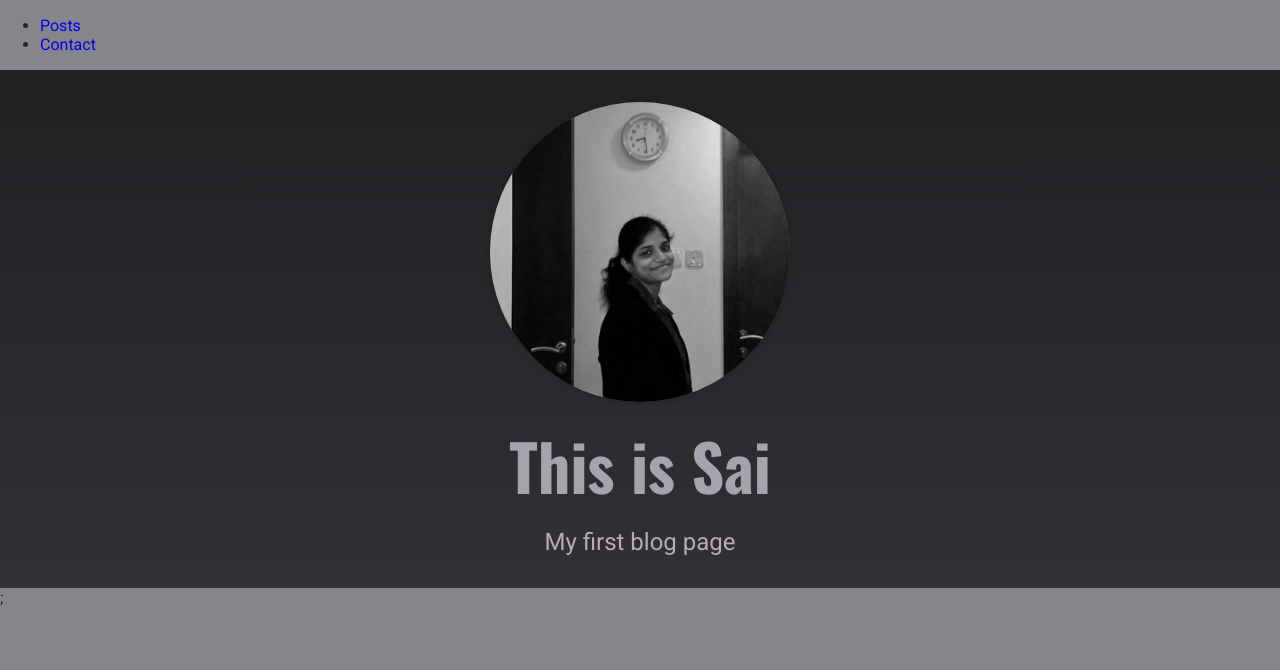
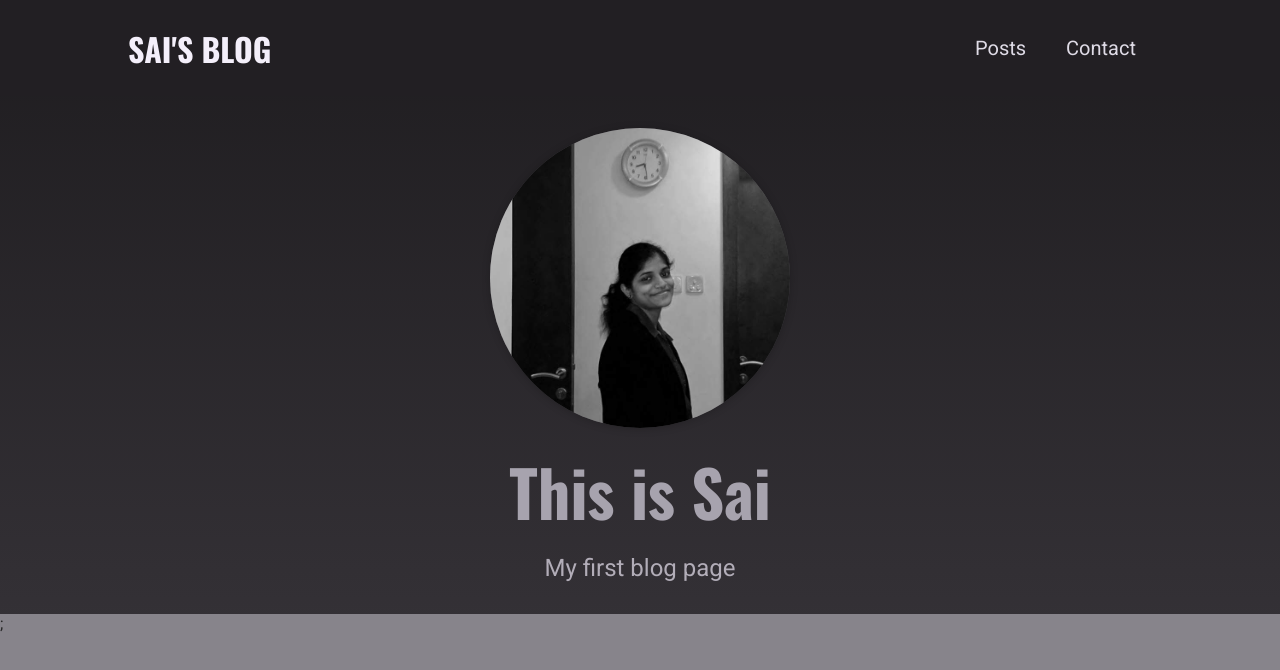
Before and after one commit to sailakshmy/blogProject, a Next.js app in the folder blog/: page / in a window 1280 px wide. Shown: the top 670 px of the page. Built offline with nearby package versions, Linux system fonts and the light colour scheme.

Commit message:
Added the styles for main navigation and logo files

```diff
--- a/blog/components/layout/logo.js
+++ b/blog/components/layout/logo.js
@@ -1,7 +1,8 @@
 import React from "react";
+import styles from "./logo.module.css";
 
 const Logo = () => {
-  return <div></div>;
+  return <div className={styles.logo}>Sai's blog</div>;
 };
 
 export default Logo;
--- /dev/null
+++ b/blog/components/layout/logo.module.css
@@ -0,0 +1,13 @@
+.logo {
+    text-transform: uppercase;
+    font-size: var(--size-5);
+    font-weight: bold;
+    font-family: 'Oswald', sans-serif;
+    color: var(--color-grey-50);
+  }
+
+  @media (min-width: 768px) {
+    .logo {
+      font-size: var(--size-8);
+    }
+  }
--- a/blog/components/layout/main-navigation.js
+++ b/blog/components/layout/main-navigation.js
@@ -1,14 +1,13 @@
 import React from "react";
 import Logo from "./logo";
 import Link from "next/link";
+import styles from "./main-navigation.module.css";
 
 const MainNavigation = () => {
   return (
-    <header>
+    <header className={styles.header}>
       <Link href="/">
-        <a>
-          <Logo />
-        </a>
+        <Logo />
       </Link>
       <nav>
         <ul>
--- /dev/null
+++ b/blog/components/layout/main-navigation.module.css
@@ -0,0 +1,42 @@
+.header {
+    width: 100%;
+    height: 6rem;
+    background-color: var(--color-grey-900);
+    display: flex;
+    justify-content: space-between;
+    align-items: center;
+    padding: 0 10%;
+  }
+
+  .header ul {
+    list-style: none;
+    display: flex;
+    align-items: baseline;
+    margin: 0;
+    padding: 0;
+  }
+
+  .header li {
+    margin: 0 var(--size-4);
+  }
+
+  .header a {
+    color: var(--color-grey-100);
+    font-size: var(--size-4);
+  }
+
+  .header a:hover,
+  .header a:active,
+  .header a.active {
+    color: var(--color-grey-200);
+  }
+
+  @media (min-width: 768px) {
+    .header ul {
+      gap: 0.5rem;
+    }
+
+    .header a {
+      font-size: var(--size-5);
+    }
+  }
```
